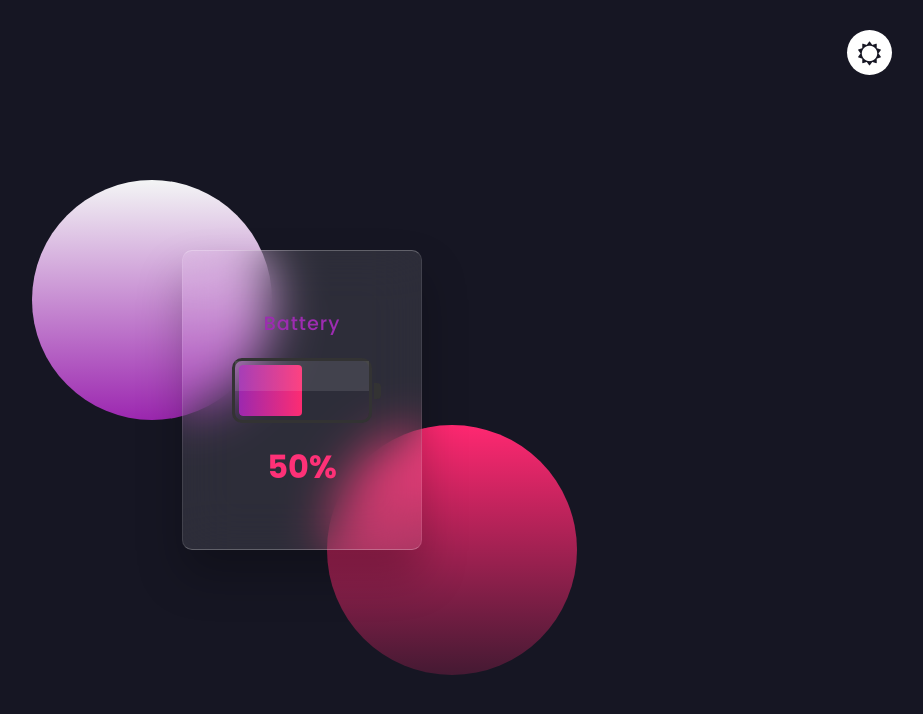
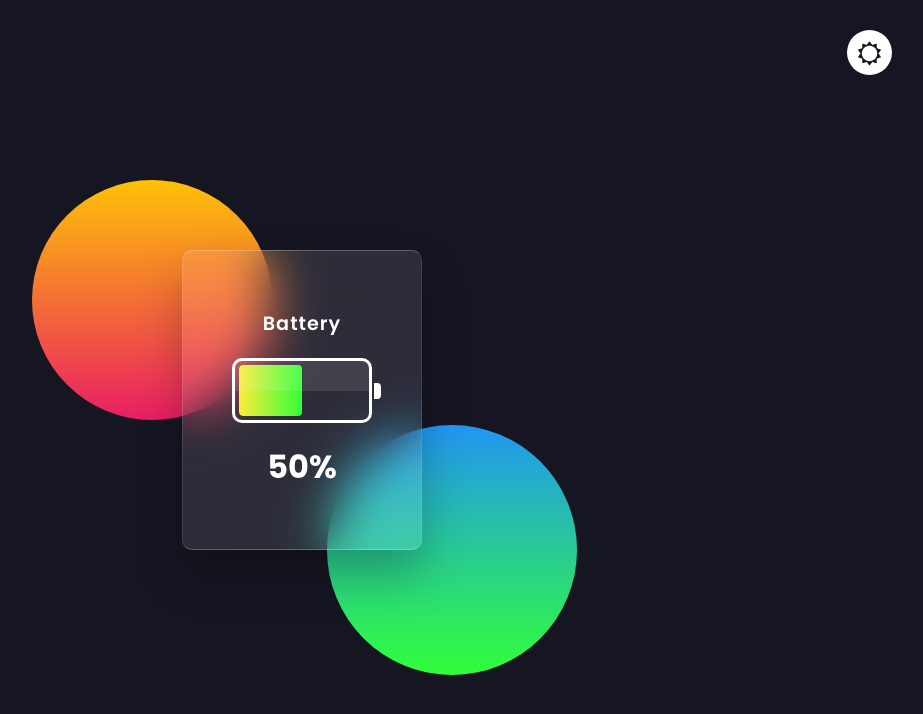
Before and after one commit to devbrRios/Glassmorphism-Battery, a plain HTML site: page index.html in a window 1280 px wide. Both pictures are taken after a click on the element 1207 px from the left and 52 px from the top of the page. Shown: the whole page, without its empty margins (338-1261 px from the left). Drawn offline with Linux system fonts and the light colour scheme.

Commit message:
update dark mode

```diff
--- a/style.css
+++ b/style.css
@@ -29,6 +29,11 @@ section::before {
     transform: translate(-150px, -100px);
 }
 
+section.dark::before {
+    background-image: linear-gradient(#ffc107, #e91e63);
+
+}
+
 section::after {
     content: '';
     position: absolute;
@@ -37,6 +42,11 @@ section::after {
     background-image: linear-gradient(#ff2871, rgba(255,40,113,0.2));
     border-radius: 50%;
     transform: translate(150px, 150px);
+}
+
+section.dark::after {
+    background-image: linear-gradient(#2196f3, #31ff38);
+
 }
 
 .box {
@@ -64,10 +74,14 @@ section::after {
 }
 
 .box h3 {
-    color: #9d2cb1;
-    font-weight: 500;
+    color: #872897;
+    font-weight: 600;
     font-size: 1.2em;
     letter-spacing: 1px;
+}
+
+section.dark .box h3 {
+    color: #fff;
 }
 
 .batteryShape {
@@ -79,6 +93,10 @@ section::after {
     border-radius: 10px;
     overflow: visible;
 
+}
+
+section.dark .batteryShape {
+    border: 3px solid #fff;
 }
 
 .batteryShape::before {
@@ -94,6 +112,10 @@ section::after {
     border-bottom-right-radius: 4px;
 }
 
+
+section.dark .batteryShape::before {
+    background-color: #fff;
+}
 .batteryShape::after {
     content: '';
     position: absolute;
@@ -124,10 +146,17 @@ section::after {
     background-image: linear-gradient(90deg, #9c28af, #fd2c72);
 }
 
+section.dark .percentage {
+    background-image: linear-gradient(90deg,#ffeb3b, #31ff38);
+}
 .percent {
-    color: #fe3177;
+    color: #fd2c72;
     font-size: 2em;
     font-weight: 700;
+}
+
+section.dark .percent {
+    color: #fff;
 }
 
 .toggle {
```
